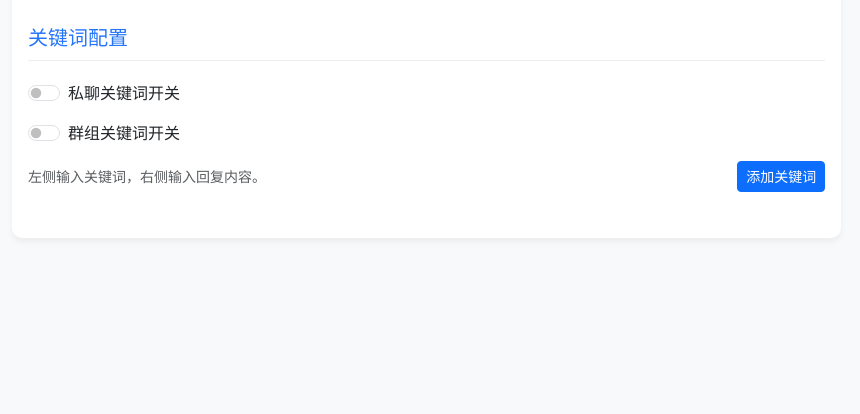
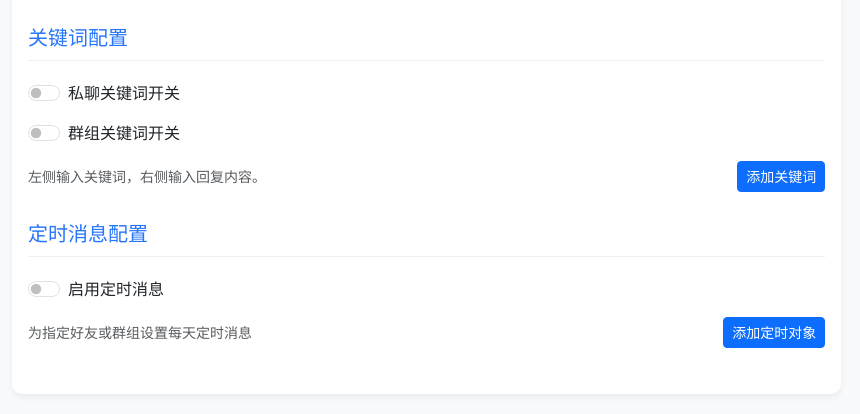
Before and after one commit to SiverKing/SiverWXbot_plus, a Flask app: template templates/dashboard.html in a window 1280 px wide. Shown: the part 2015-2429 px from the top of the page, without its empty margins (0-860 px from the left). Before the commit the page ends 2207 px from the top, so only its background shows below. Run offline with Flask 3, Linux system fonts and the light colour scheme; the template is opened without the code that fills it, so the values that code supplies are empty; some libraries are stand-ins or nearby versions.

Commit message:
V2.4.0 feat:新增每日定时消息

```diff
--- a/templates/dashboard.html
+++ b/templates/dashboard.html
@@ -227,6 +227,45 @@
                 {% endfor %}
               </div>
             </div>
+
+            <!-- 定时消息配置 -->
+            <div class="config-section">
+            <h5>定时消息配置</h5>
+
+            <div class="mb-3 form-check form-switch">
+                <input class="form-check-input" type="checkbox" id="everyday_msg_switch" name="everyday_msg_switch" {% if config.everyday_msg_switch %}checked{% endif %}>
+                <label class="form-check-label" for="everyday_msg_switch">启用定时消息</label>
+            </div>
+
+            <div class="mb-2 d-flex justify-content-between align-items-center">
+                <div class="small text-muted">为指定好友或群组设置每天定时消息</div>
+                <button type="button" class="btn btn-sm btn-primary" id="btnAddEverydayMsgTarget">
+                <i class="bi bi-plus"></i> 添加定时对象
+                </button>
+            </div>
+
+            <div id="everyday_msg_container">
+                {% for target, val in config.everyday_msg_dict.items() %}
+                <div class="everyday-msg-item border p-2 mb-2 rounded">
+                <div class="d-flex mb-2">
+                    <input type="text" class="form-control me-2" name="everyday_target" value="{{ target }}" placeholder="对象名称 (好友/群组)">
+                    <input type="time" class="form-control me-2" name="everyday_time" value="{{ val.time }}">
+                    <button type="button" class="btn btn-danger btn-remove-everyday"><i class="bi bi-trash"></i></button>
+                </div>
+                <div class="everyday-msgs">
+                    {% for msg in val.msgs %}
+                    <div class="list-item mb-1">
+                    <input type="text" class="form-control" name="everyday_msg" value="{{ msg }}">
+                    <button type="button" class="btn btn-sm btn-outline-danger btn-remove-item"><i class="bi bi-x"></i></button>
+                    </div>
+                    {% endfor %}
+                </div>
+                <button type="button" class="btn btn-sm btn-secondary btnAddEverydayMsg"><i class="bi bi-plus"></i> 添加消息</button>
+                </div>
+                {% endfor %}
+            </div>
+            </div>
+
           </form>
         </div>
       </div>
@@ -273,7 +312,9 @@ function saveConfig(callback){
     group_welcome_msg:$('#group_welcome_msg').summernote('code'),
     listen_list:[], group:[], new_friend_msg:[],
     group_welcome_random:parseFloat($('#group_welcome_random').val()),
-    keyword_dict:{}
+    keyword_dict:{},
+    everyday_msg_switch: $('#everyday_msg_switch').is(':checked'),
+    everyday_msg_dict: {}
   };
   $('input[name="listen_list"]').each(function(){let v=$(this).val().trim();if(v)configData.listen_list.push(v);});
   $('input[name="group"]').each(function(){let v=$(this).val().trim();if(v)configData.group.push(v);});
@@ -283,6 +324,18 @@ function saveConfig(callback){
     let v=$(this).find('textarea[name="keyword_value"]').val();
     if(k)configData.keyword_dict[k]=v;
   });
+  $('#everyday_msg_container .everyday-msg-item').each(function() {
+    const target = $(this).find('input[name="everyday_target"]').val().trim();
+    const time = $(this).find('input[name="everyday_time"]').val();
+    let msgs = [];
+    $(this).find('input[name="everyday_msg"]').each(function(){
+        let v = $(this).val().trim();
+        if(v) msgs.push(v);
+    });
+    if(target) {
+        configData.everyday_msg_dict[target] = { time: time, msgs: msgs };
+    }
+    });
   $.ajax({
     url:'/save_config',type:'POST',contentType:'application/json',
     data:JSON.stringify(configData),
@@ -379,6 +432,39 @@ $('#btnAddFriendMsgItem').click(function() {
   });
 });
 
+// 添加定时对象
+$('#btnAddEverydayMsgTarget').click(function() {
+  const block = $(`
+    <div class="everyday-msg-item border p-2 mb-2 rounded">
+      <div class="d-flex mb-2">
+        <input type="text" class="form-control me-2" name="everyday_target" placeholder="对象名称 (好友/群组)">
+        <input type="time" class="form-control me-2" name="everyday_time" value="08:00">
+        <button type="button" class="btn btn-danger btn-remove-everyday"><i class="bi bi-trash"></i></button>
+      </div>
+      <div class="everyday-msgs"></div>
+      <button type="button" class="btn btn-sm btn-secondary btnAddEverydayMsg"><i class="bi bi-plus"></i> 添加消息</button>
+    </div>
+  `);
+  $('#everyday_msg_container').append(block);
+});
+
+// 删除定时对象
+$(document).on('click', '.btn-remove-everyday', function() {
+  $(this).closest('.everyday-msg-item').remove();
+});
+
+// 添加定时消息
+$(document).on('click', '.btnAddEverydayMsg', function() {
+  $(this).siblings('.everyday-msgs').append(`
+    <div class="list-item mb-1">
+      <input type="text" class="form-control" name="everyday_msg" placeholder="请输入消息">
+      <button type="button" class="btn btn-sm btn-outline-danger btn-remove-item"><i class="bi bi-x"></i></button>
+    </div>
+  `);
+});
+
+// 删除单条消息（已在通用删除逻辑里写过 .btn-remove-item，这里会自动生效）
+
 // 清空日志
 $('#btnClearLogs').click(()=> $('#logContainer').empty());
 
--- a/wxbot_class_only_V2.py
+++ b/wxbot_class_only_V2.py
@@ -1,8 +1,8 @@
 #!/usr/bin/env python3
 # Siver微信机器人 siver_wxbot - 面向对象版本 - wxautox V2版本
 # 作者：https://siver.top
-version = "V2.3.0"
-version_log = "V2.3.0 feat:新增关键词功能，添加群欢迎概率"
+version = "V2.4.0"
+version_log = "V2.4.0 feat:新增每日定时消息"
 
 import time
 import json
@@ -14,9 +14,7 @@ import requests
 from datetime import datetime, timedelta
 import random
 from logger import log
-# from Common import log
-# from Common import is_online
-# from Common import UI_nickname_change
+import schedule
 import os
 
 from wxautox import WeChat  # plus版需要找wxauto作者购买 https://github.com/cluic/wxauto
@@ -65,6 +63,8 @@ class WXBotConfig:
         self.chat_keyword_switch = False  # 聊天关键词开关
         self.group_keyword_switch = False  # 群聊关键词开关
         self.keyword_dict = {}   # 关键词字典
+        self.everyday_msg_switch = False  # 每日定时消息开关
+        self.everyday_msg_dict = {}  # 每日定时消息字典
         self.load_config()
         self.update_global_config()
 
@@ -138,6 +138,9 @@ class WXBotConfig:
         self.chat_keyword_switch = self.config.get('chat_keyword_switch')
         self.group_keyword_switch = self.config.get('group_keyword_switch')
         self.keyword_dict = self.config.get('keyword_dict', {})
+        # 每日定时消息
+        self.everyday_msg_switch = self.config.get('everyday_msg_switch')
+        self.everyday_msg_dict = self.config.get('everyday_msg_dict', {})
         log(message="全局配置更新完成")
 
     def save_config(self):
@@ -494,8 +497,27 @@ class WXBot:
                 else:
                     log(level="ERROR", message=f"添加群组 {user} 监听失败, {result['message']}")
 
+        # 定时消息注册
+        if self.config.everyday_msg_switch:
+            log(message="定时消息注册...")
+            try:
+                for user in self.config.everyday_msg_dict:
+                    time = self.config.everyday_msg_dict.get(user).get('time')
+                    schedule.every().day.at(time).do(self.send_everyday_msg, user)
+                    log(message=f"注册定时消息：每天{time} 给 {user} 发消息")
+                log(message="定时消息注册完成")
+            except Exception as e:
+                log(level="ERROR", message=f"定时消息注册失败：{e}")
         log(message="监听器初始化完成")
-
+    def send_everyday_msg(self, user):
+        """定时消息发送"""
+        log(message=f"{user} 定时消息时间到，正在发送...")
+        msgs = self.config.everyday_msg_dict.get(user).get('msgs')
+        for msg in msgs:
+            result = self.wx.SendMsg(msg=msg, who=user)
+            time.sleep(random.randint(1, 3))
+            if not result:
+                log(level="ERROR", message=f"定时消息发送失败：{result['message']}")
     def message_handle_callback(self, msg, chat):
         """监听模式回调"""
         try:
@@ -1176,12 +1198,16 @@ class WXBot:
                             self.is_err(self.wx.nickname+"  智能客服bot监听新好友出错！！请检查程序！！", e)
                         check_new_counter = 0
 
+                # 全局监听模式
                 if self.config.AllListen_switch: # 根据全局开关切换监听模式还是全局模式
                     try:
                         last_time = self.ALLListen_mode(last_time=last_time) # 全局模式
                     except Exception as e:
                         if not self.run_flag:
                             log(level="ERROR", message=str(e)+"\n全局模式出错！！请检查程序！！")
+                # 定时任务
+                if self.config.everyday_msg_switch:
+                    schedule.run_pending()
 
 
             except Exception as e:
```
